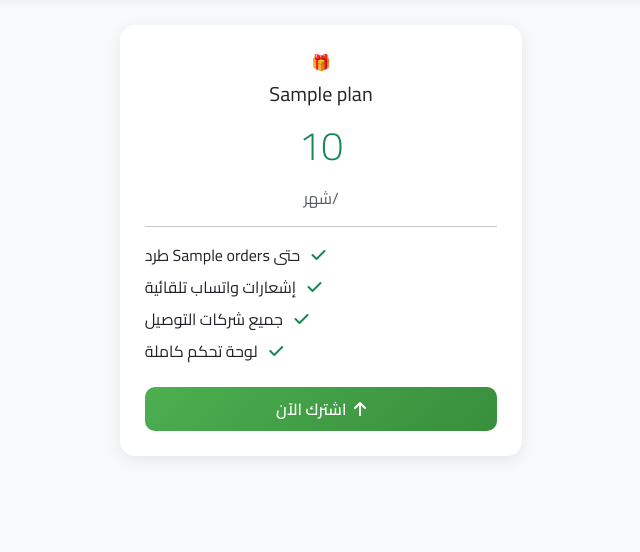
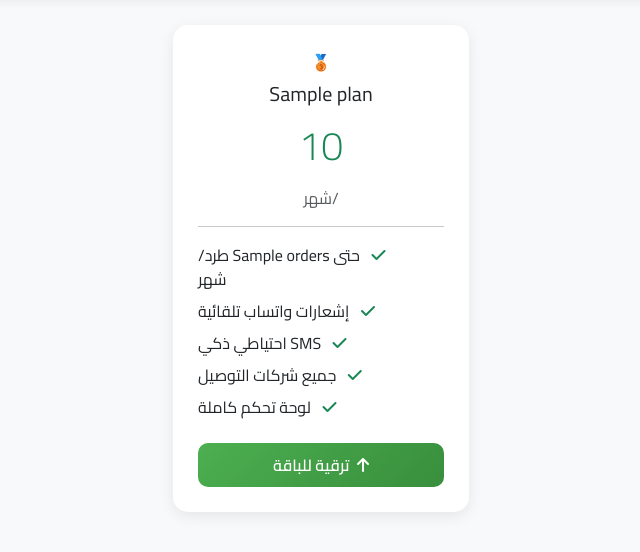
Before and after one commit to rahimhjk0-lang/akdilii, a FastAPI app: template templates/plans.html in a window 1280 px wide. Shown: the part 54-606 px from the top of the page, without its empty margins (319-959 px from the left). Run offline with FastAPI, Linux system fonts and the light colour scheme; the template is opened without the code that fills it: most values are stand-ins (such as "Sample title", 1, 10 or a date in 2020).

Commit message:
fix: plans 4only + sync route + غير محدود [templates/plans.html]

```diff
--- a/templates/plans.html
+++ b/templates/plans.html
@@ -5,119 +5,85 @@
     <h5 class="mb-0 fw-700">💎 الباقات والأسعار</h5>
 </div>
 
-{% if merchant.plan == 'free' and total_parcels is defined and total_parcels >= 30 %}
-<div class="alert alert-warning text-center fw-700 mb-4">
-    ⚠️ استنفذت الـ 30 طلب المجانية — اشترك في باقة للاستمرار
-</div>
-{% endif %}
-
 <div class="row g-4 justify-content-center">
 {% for key, plan in plans.items() %}
-{% if key != 'free' %}
-<div class="col-md-4">
-    <div class="stat-card text-center {% if merchant.plan == key %}border border-success border-2{% endif %}">
+<div class="col-md-3">
+    <div class="stat-card text-center h-100 {% if merchant.plan == key %}border border-success border-2{% endif %}">
         {% if merchant.plan == key %}
         <span class="badge bg-success mb-2">باقتك الحالية ✅</span>
         {% endif %}
-        {% if key == 'unlimited' %}
-        <div class="mb-2">♾️</div>
-        {% elif key == 'business' %}
+
+        {% if key == 'business' %}
         <div class="mb-2">💎</div>
         {% elif key == 'pro' %}
         <div class="mb-2">🥇</div>
         {% elif key == 'growth' %}
         <div class="mb-2">🥈</div>
-        {% elif key == 'starter' %}
+        {% else %}
         <div class="mb-2">🥉</div>
-        {% else %}
-        <div class="mb-2">🎁</div>
         {% endif %}
+
         <h5 class="fw-800">{{ plan.name }}</h5>
         <div class="display-6 fw-800 text-success my-3">{{ plan.price_dz }}</div>
-        {% if key == 'free' %}
-        <p class="text-muted">30 طلب هدية</p>
-        {% else %}
         <p class="text-muted">/شهر</p>
-        {% endif %}
         <hr>
         <ul class="list-unstyled text-start">
             <li class="mb-2">
                 <i class="fas fa-check text-success ms-2"></i>
-                {% if plan.orders == 99999 %}طرود بلا حدود{% else %}حتى {{ plan.orders }} طرد{% endif %}
+                {% if plan.orders == -1 %}
+                <strong>طرود غير محدودة ♾️</strong>
+                {% else %}
+                حتى {{ plan.orders }} طرد/شهر
+                {% endif %}
             </li>
             <li class="mb-2"><i class="fas fa-check text-success ms-2"></i> إشعارات واتساب تلقائية</li>
+            <li class="mb-2"><i class="fas fa-check text-success ms-2"></i> SMS احتياطي ذكي</li>
             <li class="mb-2"><i class="fas fa-check text-success ms-2"></i> جميع شركات التوصيل</li>
             <li class="mb-2"><i class="fas fa-check text-success ms-2"></i> لوحة تحكم كاملة</li>
-            {% if key in ['pro', 'business', 'unlimited'] %}
+            {% if key in ['pro', 'business'] %}
             <li class="mb-2"><i class="fas fa-check text-success ms-2"></i> تقارير وإحصائيات</li>
             {% endif %}
-            {% if key in ['business', 'unlimited'] %}
-            <li class="mb-2"><i class="fas fa-check text-success ms-2"></i> دعم أولوية</li>
+            {% if key == 'business' %}
+            <li class="mb-2"><i class="fas fa-check text-success ms-2"></i> دعم أولوية ⚡</li>
+            <li class="mb-2"><i class="fas fa-check text-success ms-2"></i> Magic Sync تلقائي</li>
             {% endif %}
         </ul>
 
-        {% if merchant.plan == key %}
-            <button class="btn btn-outline-success w-100 mt-2" disabled>باقتك الحالية</button>
-        {% elif key == 'free' %}
-            <button class="btn btn-success w-100 mt-2" onclick="activateFree()">
-                <i class="fas fa-gift ms-1"></i> تفعيل مجاناً
-            </button>
+        {% if merchant.plan != key %}
+        <button onclick="subscribePlan('{{ key }}')" class="btn btn-primary-custom w-100 mt-2">
+            <i class="fas fa-arrow-up ms-1"></i> ترقية للباقة
+        </button>
         {% else %}
-            <button class="btn btn-primary-custom w-100 mt-2" onclick="subscribe('{{ key }}')">
-                <i class="fas fa-arrow-up ms-1"></i> اشترك الآن
-            </button>
+        <button class="btn btn-outline-success w-100 mt-2" disabled>✅ باقتك الحالية</button>
         {% endif %}
     </div>
 </div>
-{% endif %}
 {% endfor %}
 </div>
 
 <script>
-async function activateFree() {
+async function subscribePlan(planKey) {
     const btn = event.target;
     btn.disabled = true;
-    btn.innerText = 'جاري التفعيل...';
+    btn.innerHTML = '<span class="spinner-border spinner-border-sm"></span> جاري التحويل...';
     try {
-        const r = await fetch('/billing/activate-free', {method: 'POST'});
-        const d = await r.json();
-        if (d.ok) {
-            alert('✅ تم تفعيل الـ 30 طلب المجانية!');
-            location.reload();
+        const resp = await fetch('/billing/subscribe', {
+            method: 'POST',
+            headers: {'Content-Type': 'application/json'},
+            body: JSON.stringify({plan: planKey})
+        });
+        const data = await resp.json();
+        if (data.checkout_url) {
+            window.location.href = data.checkout_url;
         } else {
-            alert(d.error || 'خطأ');
+            alert(data.error || 'خطأ في الدفع');
             btn.disabled = false;
-            btn.innerText = 'تفعيل مجاناً';
+            btn.innerHTML = '<i class="fas fa-arrow-up ms-1"></i> ترقية للباقة';
         }
     } catch(e) {
         alert('خطأ في الاتصال');
         btn.disabled = false;
-        btn.innerText = 'تفعيل مجاناً';
-    }
-}
-
-async function subscribe(planKey) {
-    const btn = event.target;
-    btn.disabled = true;
-    btn.innerText = 'جاري التحضير...';
-    try {
-        const r = await fetch('/billing/create-checkout', {
-            method: 'POST',
-            headers: {'Content-Type': 'application/json'},
-            body: JSON.stringify({plan: planKey})
-        });
-        const d = await r.json();
-        if (d.checkout_url) {
-            window.location.href = d.checkout_url;
-        } else {
-            alert(d.error || 'فشل إنشاء الدفع');
-            btn.disabled = false;
-            btn.innerText = 'اشترك الآن';
-        }
-    } catch(e) {
-        alert('خطأ في الاتصال');
-        btn.disabled = false;
-        btn.innerText = 'اشترك الآن';
+        btn.innerHTML = '<i class="fas fa-arrow-up ms-1"></i> ترقية للباقة';
     }
 }
 </script>
```
